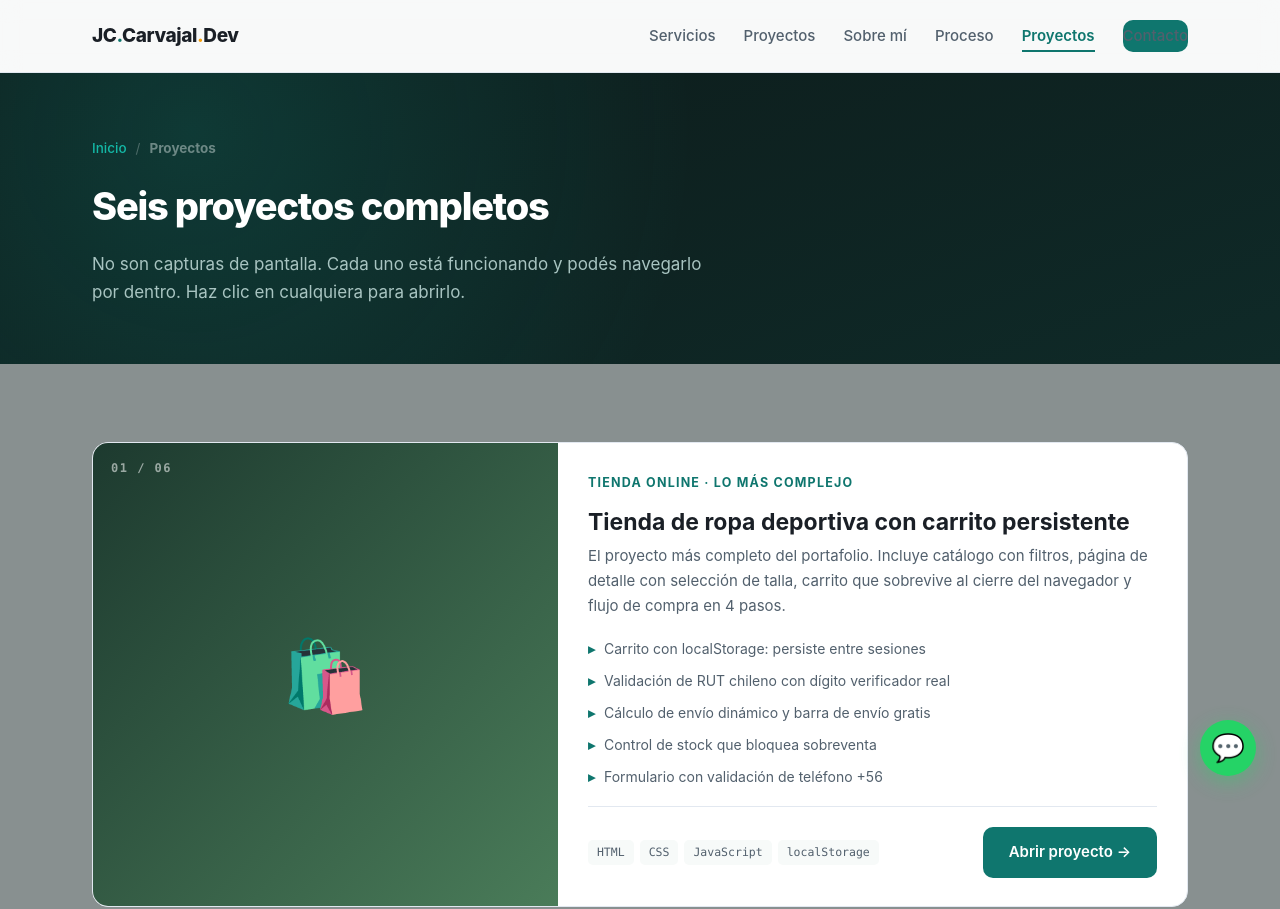
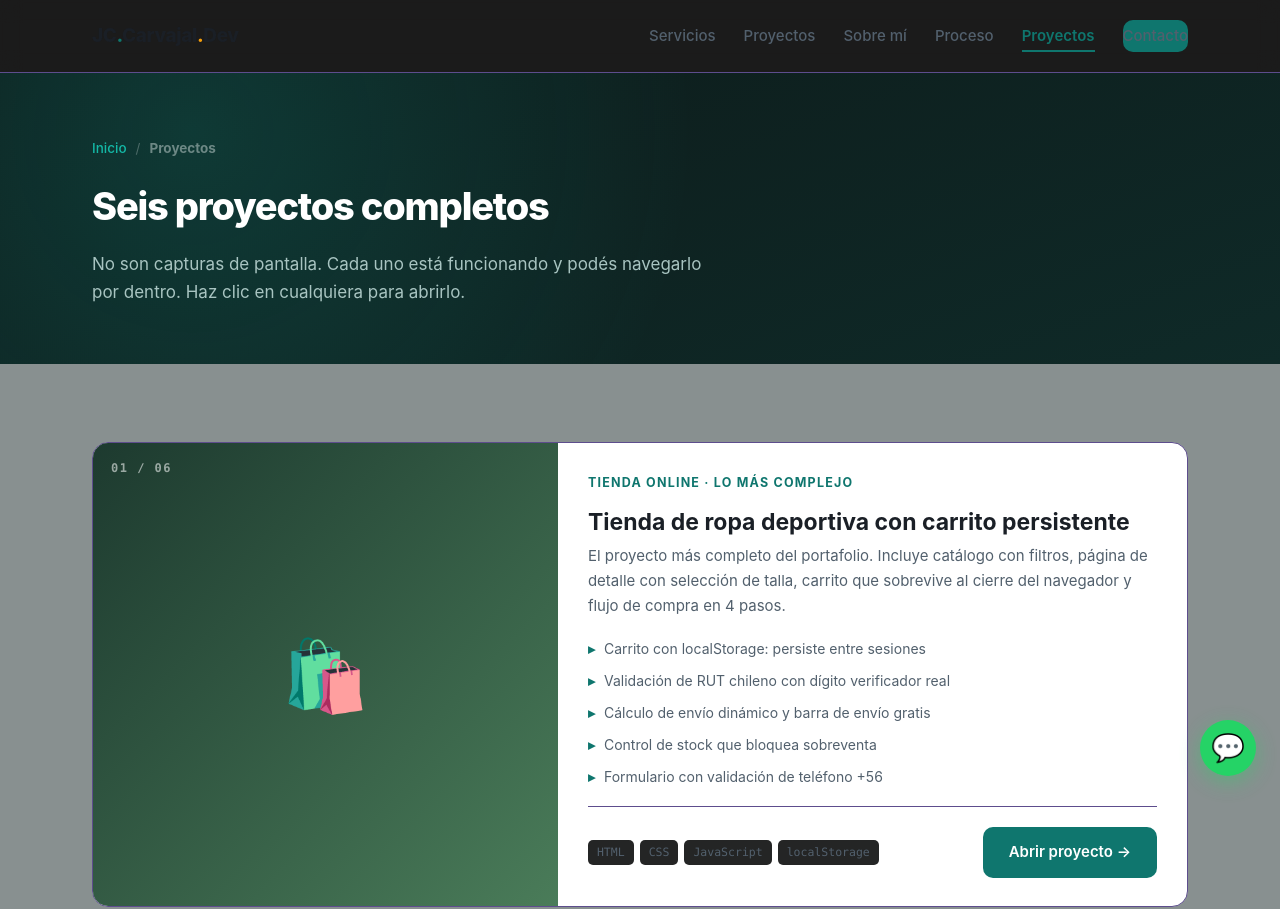
Before and after one commit to r00t1976/mi-web, a plain HTML site: page proyectos.html in a window 1280 px wide. Shown: the top 909 px of the page. Drawn offline with Linux system fonts and the light colour scheme.

Commit message:
mensaje de porta

```diff
--- a/css/style.css
+++ b/css/style.css
@@ -35,10 +35,10 @@
   --texto-medio:   #52606d;
   --texto-claro:   #7b8794;
   --fondo:         #889090;
-  --fondo-alt:     #f7faf9;
+  --fondo-alt:     #242525;
   --fondo-osc:     #0d1b1a;
-  --borde:         #e2e8f0;
-  --borde-claro:   #cbd5e1;
+  --borde:         #5d4d8d;
+  --borde-claro:   #635693;
 
   /* --- Tipografía --- */
   --fuente: -apple-system, BlinkMacSystemFont, "Segoe UI", Roboto,
@@ -104,17 +104,17 @@ button{font-family:inherit}
    que navegan con lector de pantalla. */
 .saltar-enlace{
   position:absolute;left:-9999px;top:0;z-index:999;
-  background:var(--primario);color:#fff;padding:12px 20px;
+  background:var(--primario);color:#1d1b1b;padding:12px 20px;
   border-radius:0 0 var(--radio) 0;
 }
-.saltar-enlace:focus{left:0;color:#fff}
+.saltar-enlace:focus{left:0;color:#151414}
 
 /* ------------------------------------------------------------
    3. CABECERA Y NAVEGACIÓN
    ------------------------------------------------------------ */
 .cabecera{
   position:sticky;top:0;z-index:100;
-  background:rgba(255,255,255,.94);
+  background:rgba(21, 20, 20, 0.94);
   backdrop-filter:blur(10px);
   border-bottom:1px solid var(--borde);
 }
```
